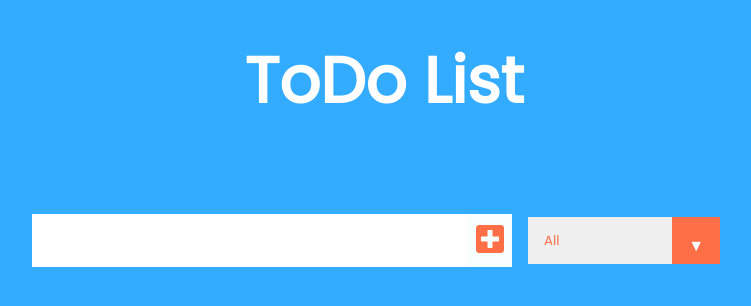
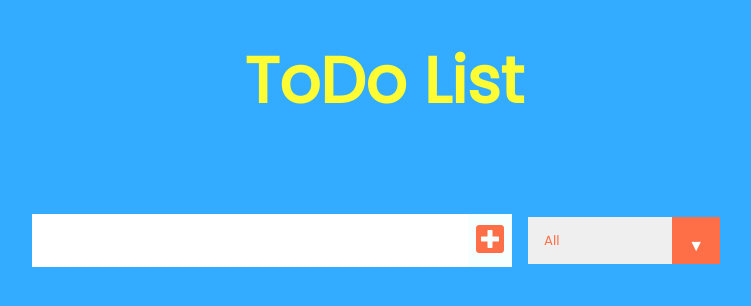
Before and after one commit to AlexanderMendivil/TodoApp, a React (Create React App) app: page / in a window 1280 px wide. Shown: the top 306 px of the page, without its empty margins (256-1007 px from the left). Built offline with nearby package versions, Linux system fonts and the light colour scheme.

Commit message:
cambio el color del texto

```diff
--- a/src/App.css
+++ b/src/App.css
@@ -2,6 +2,9 @@
   margin: 0;
   padding: 0;
   box-sizing: border-box;
+}
+h1{
+  color: rgb(255, 252, 51);
 }
 body {
  background-color: rgb(51, 172, 255);
```
